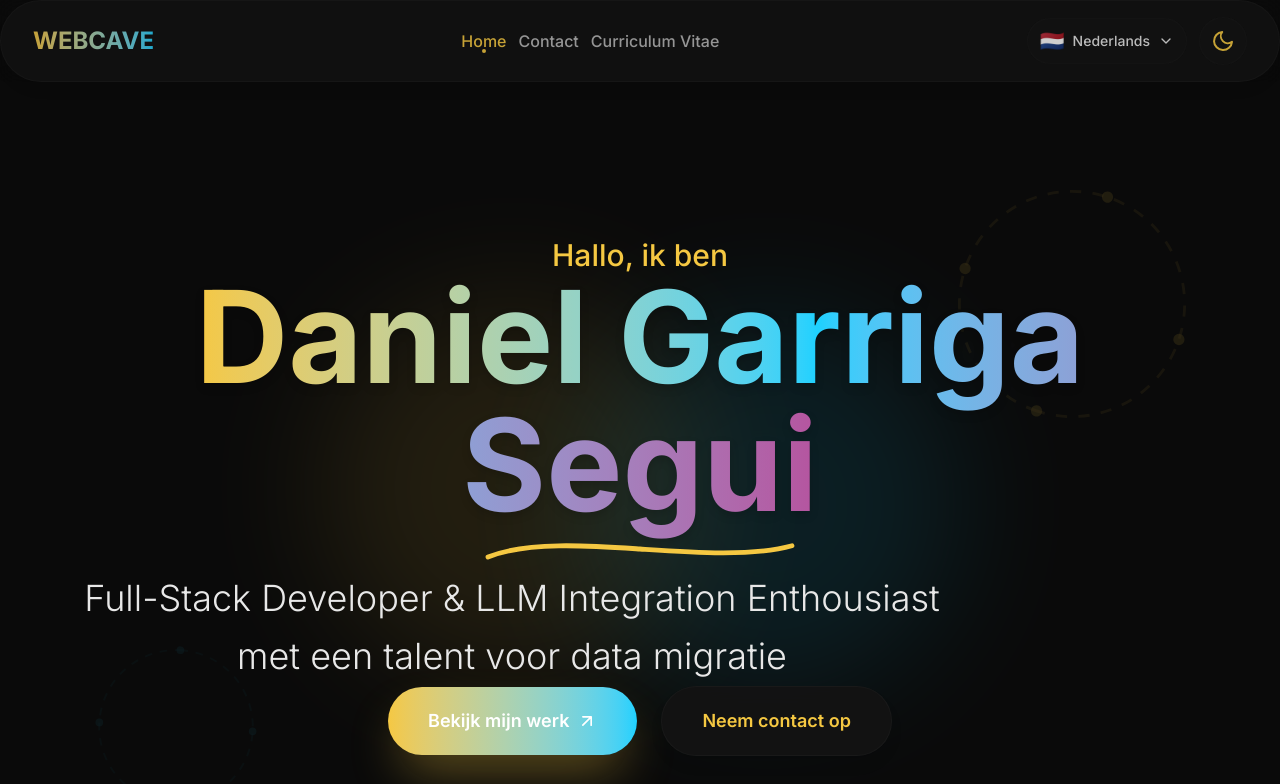
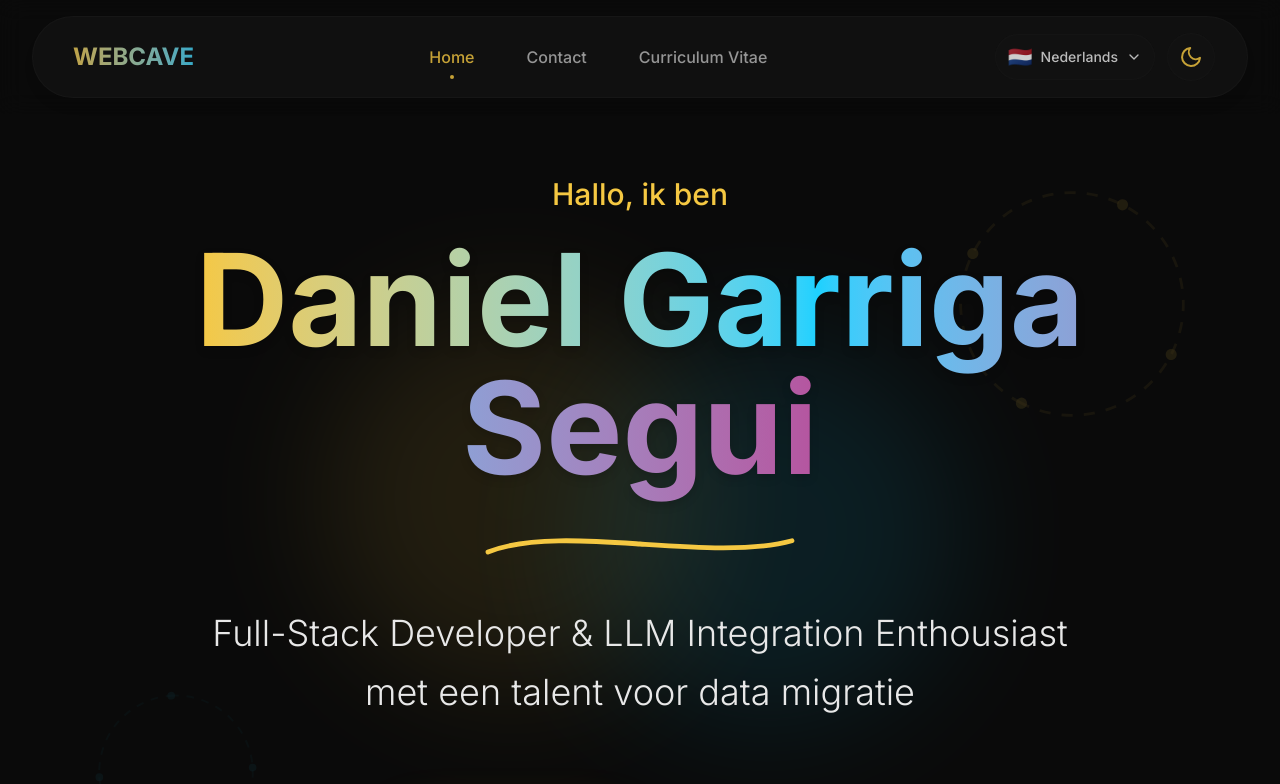
Before and after one commit to DanielGS7/Portfolio, a Next.js app: page /nl in a window 1280 px wide. Shown: the top 784 px of the page. Built offline with nearby package versions, Linux system fonts and the light colour scheme.

Commit message:
fix: resolve mx-auto centering by removing conflicting CSS reset

```diff
--- a/app/globals.css
+++ b/app/globals.css
@@ -110,20 +110,10 @@
   --glass-blur: 12px;
 }
 
-*,
-*::before,
-*::after {
-  box-sizing: border-box;
-}
-
-/* More specific reset that doesn't interfere with Tailwind utilities */
-html,
-body,
-div,
-h1, h2, h3, h4, h5, h6,
-p {
-  margin: 0;
-  padding: 0;
+/* Tailwind v4 Preflight already handles box-sizing and resets */
+/* Only add our custom body styles */
+html {
+  scroll-behavior: smooth;
 }
 
 html,
@@ -131,10 +121,6 @@ body {
   width: 100%;
   max-width: 100%;
   overflow-x: hidden;
-}
-
-html {
-  scroll-behavior: smooth;
 }
 
 body {
```
